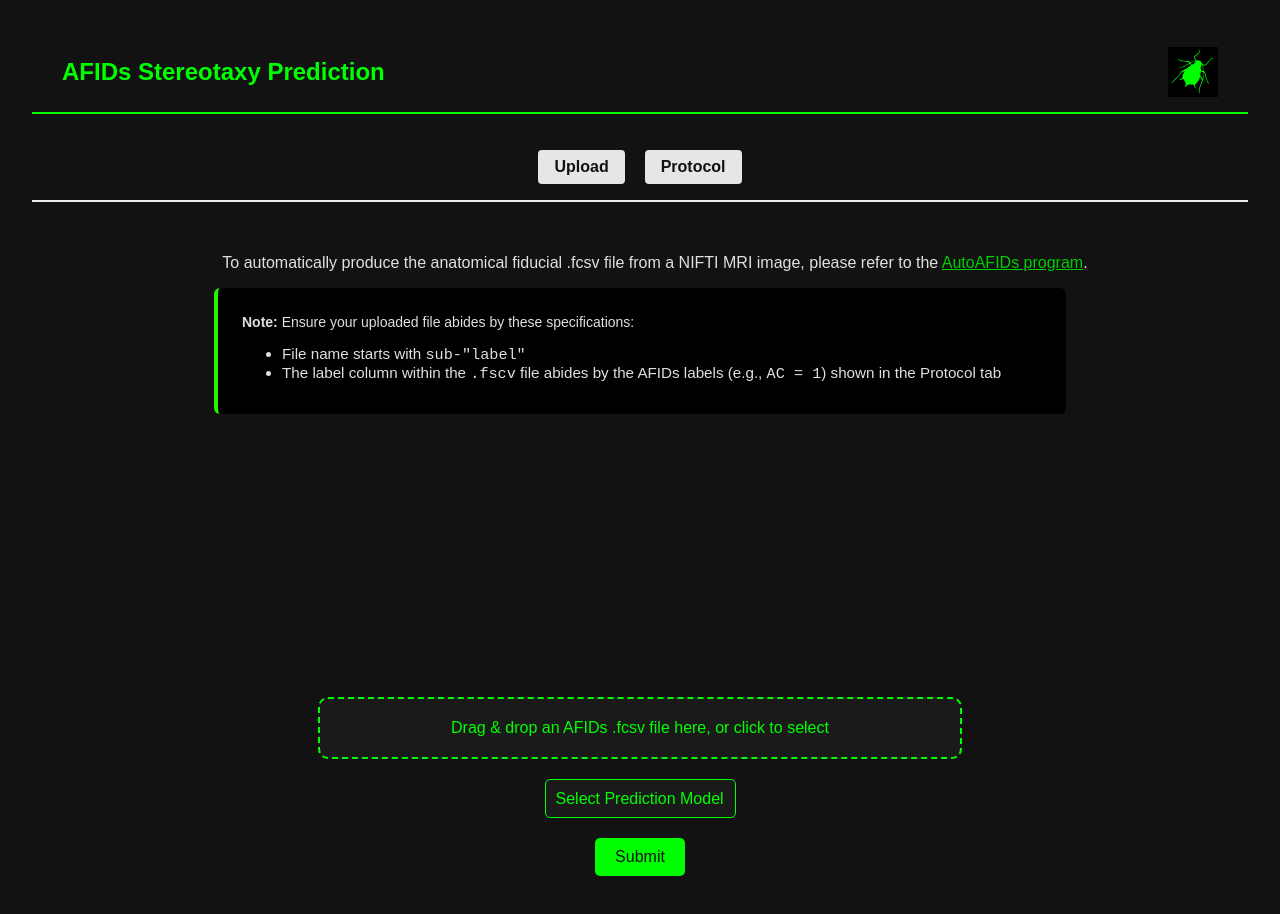
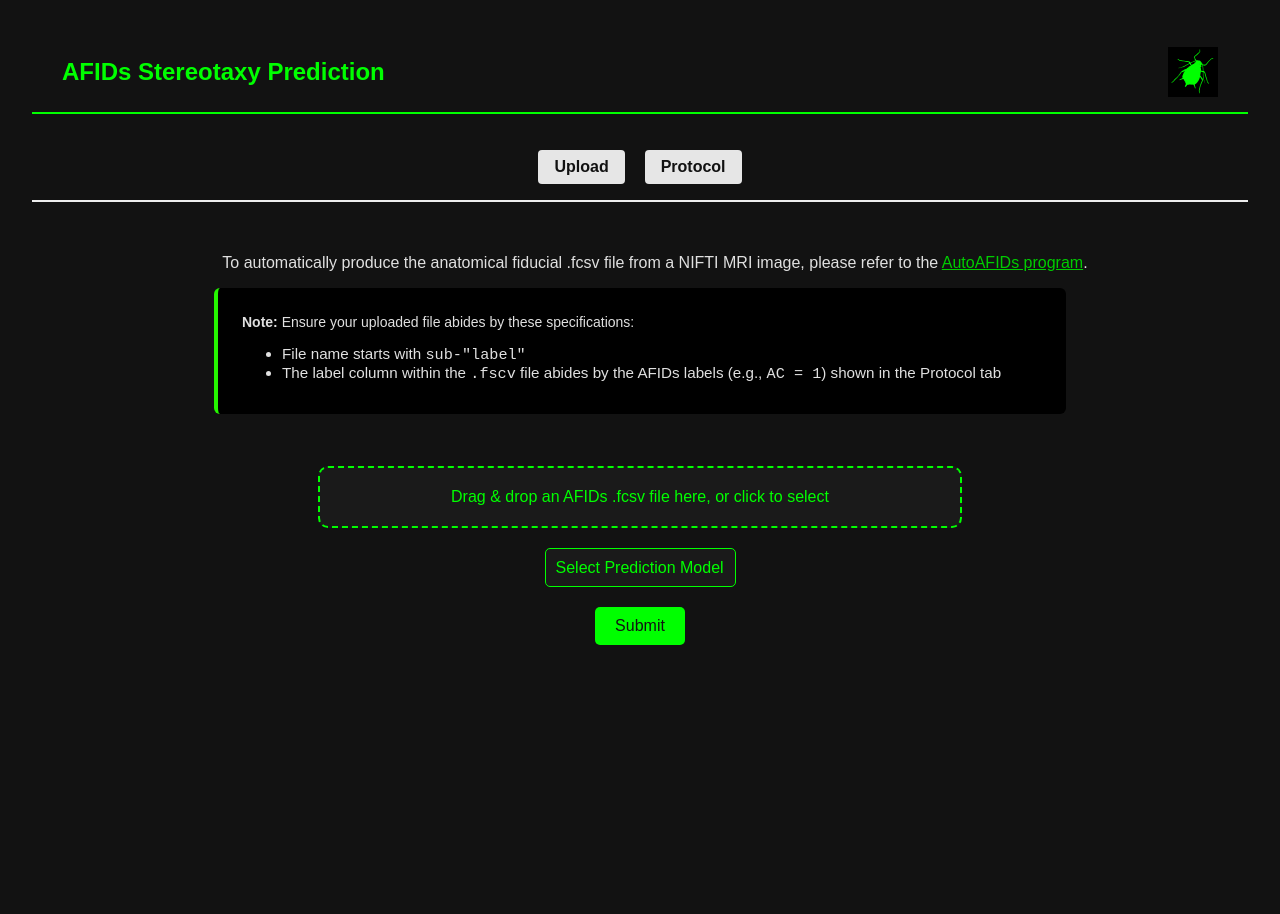
Before and after one commit to jclauneurolab/stereotactic-target-pred, a React (Vite) app in the folder stereotactic_target_pred/frontend/: page / in a window 1280 px wide. Shown: the top 914 px of the page. After the commit the page ends 800 px from the top, so only its background shows below. Built offline with nearby package versions, Linux system fonts and the light colour scheme.

Commit message:
edit display of drag and drop

```diff
--- a/stereotactic_target_pred/frontend/src/stylesheets/file_upload.css
+++ b/stereotactic_target_pred/frontend/src/stylesheets/file_upload.css
@@ -21,7 +21,6 @@ body {
   flex-direction: column;
   align-items: center;
   justify-content: center;
-  min-height: 80vh;
 }
 
 .dropzone {
```
